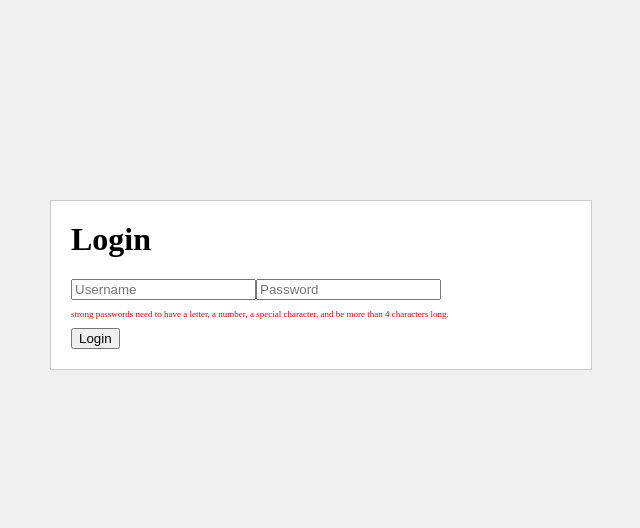
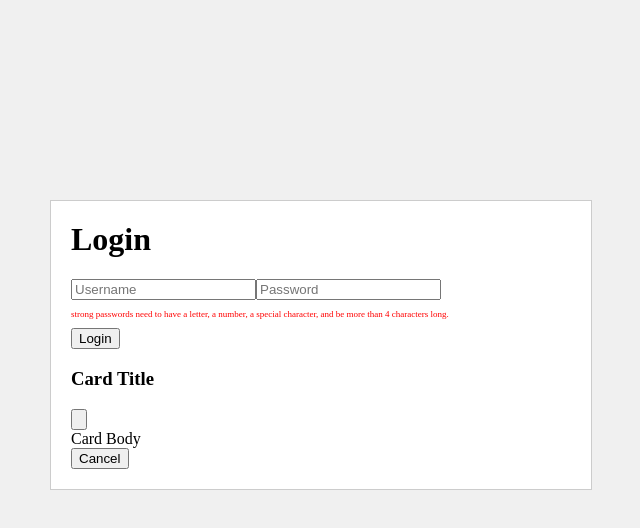
Before and after one commit to LayMui/simple-login-project, a Vue app: page /#/login in a window 1280 px wide. Both pictures are taken after a click on the button "Login". Shown: the top 528 px of the page, without its empty margins (319-959 px from the left). Built offline with nearby package versions, Linux system fonts and the light colour scheme.

Commit message:
Add modal

```diff
--- a/src/components/BaseModal.vue
+++ b/src/components/BaseModal.vue
@@ -1,5 +1,22 @@
 <template>
-  <div class="mt-3 text-center sm:mt-0 sm:ml-4 sm:text-left">
+  <div
+  class="fixed bottom-0 inset-x-0 px-4 pb-4 sm:inset-0 sm:flex sm:items-center sm:justify-center"
+>
+  <div class="fixed inset-0 transition-opacity">
+    <div
+      class="absolute inset-0 bg-gray-500 opacity-75"
+    ></div>
+  </div>
+
+  <div
+    class="z-10 bg-white rounded-lg overflow-hidden shadow-xl transform transition-all sm:max-w-lg sm:w-full"
+    role="dialog"
+    aria-modal="true"
+    aria-labelledby="modal-headline"
+  >
+    <div class="bg-white px-4 pt-4 pb-4 sm:p-5 sm:pb-5">
+      <div class="sm:flex sm:items-start">
+        <div class="mt-3 text-center sm:mt-0 sm:ml-4 sm:text-left">
           <div class="flex items-center justify-between mb-4">
             <h3
               class="text-lg leading-6 font-medium text-gray-900"
@@ -39,10 +56,48 @@
 
 <script>
 export default {
+  name: "BaseModal",
+  props: {
+    title: {
+      type: String,
+      required: true,
+    },
+    scrollable: {
+      type: Boolean,
+      default: false,
+    },
+  },
+  created() {
+    document.addEventListener("keyup", this.onClose);
+  },
+  destroyed() {
+    document.removeEventListener("keyup", this.onClose);
+  },
   methods: {
     handleClose() {
       this.$emit("close");
-    }
+    },
+    onClose(event) {
+      // Escape key
+      if (event.keyCode === 27) {
+        this.handleClose();
+      }
+    },
+  },
+};
+</script>
+
+<style scoped>
+.scrollable {
+  height: 300px;
+  overflow-y: scroll;
 }
+.fade-enter-active,
+.fade-leave-active {
+  transition: opacity 0.25s ease-out;
 }
-</script>
+.fade-enter,
+.fade-leave-to {
+  opacity: 0;
+}
+</style>
--- a/src/views/login.vue
+++ b/src/views/login.vue
@@ -10,20 +10,23 @@
         <p class="error" v-if="!$v.input.password.strongPassword">Strong passwords need to have a letter, a number, a special character, and be more than 4 characters long.</p>
 
         <button type="button" @click="login()">Login</button>
-
+       <base-modal v-if="isShowModal"/>
     </div>
 
 </template>
 
 <script>
 
+import BaseModal from "../components/BaseModal";
 import { required, minLength } from 'vuelidate/lib/validators'
 
     export default {
-
+     components: {BaseModal},
         name: 'Login',
         data() {
+
             return {
+                isShowModal: false,
                 input: {
                     username: "",
                     password: ""
@@ -50,7 +53,9 @@ import { required, minLength } from 'vuelidate/lib/validators'
             }
         },
         methods: {
-
+           showModal() {
+                this.isShowModal= true;
+            },
             login() {
                 if(this.input.username != "" && this.input.password != "") {
                     if(this.input.username == this.$parent.mockAccount.username && this.input.password == this.$parent.mockAccount.password) {
@@ -58,10 +63,11 @@ import { required, minLength } from 'vuelidate/lib/validators'
                         this.$parent.authenticated = true;
                         this.$router.replace({ name: "secure" });
                     } else {
-                        alert("The username and / or password is incorrect");
+                        this.showModal();
+                       // alert("The username and / or password is incorrect");
                     }
                 } else {
-                    alert("A username and password must be present");
+                    this.showModal();
                 }
             }
         }
```
